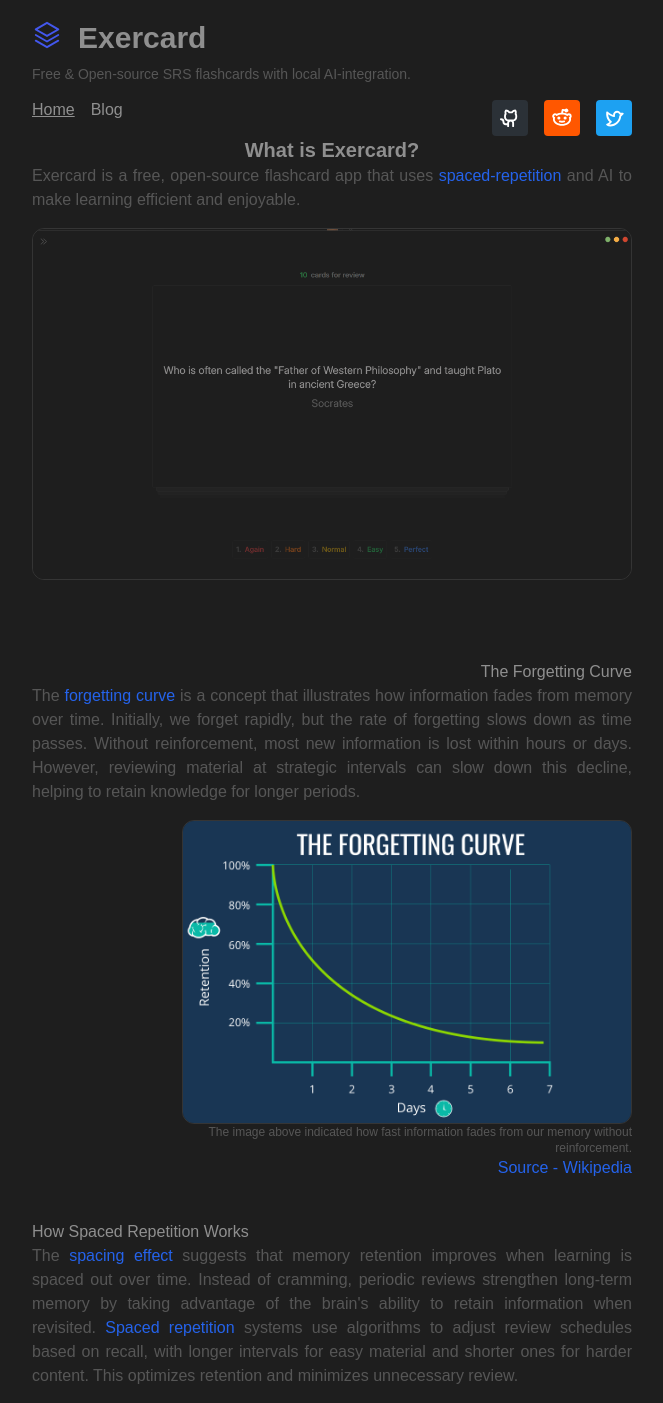
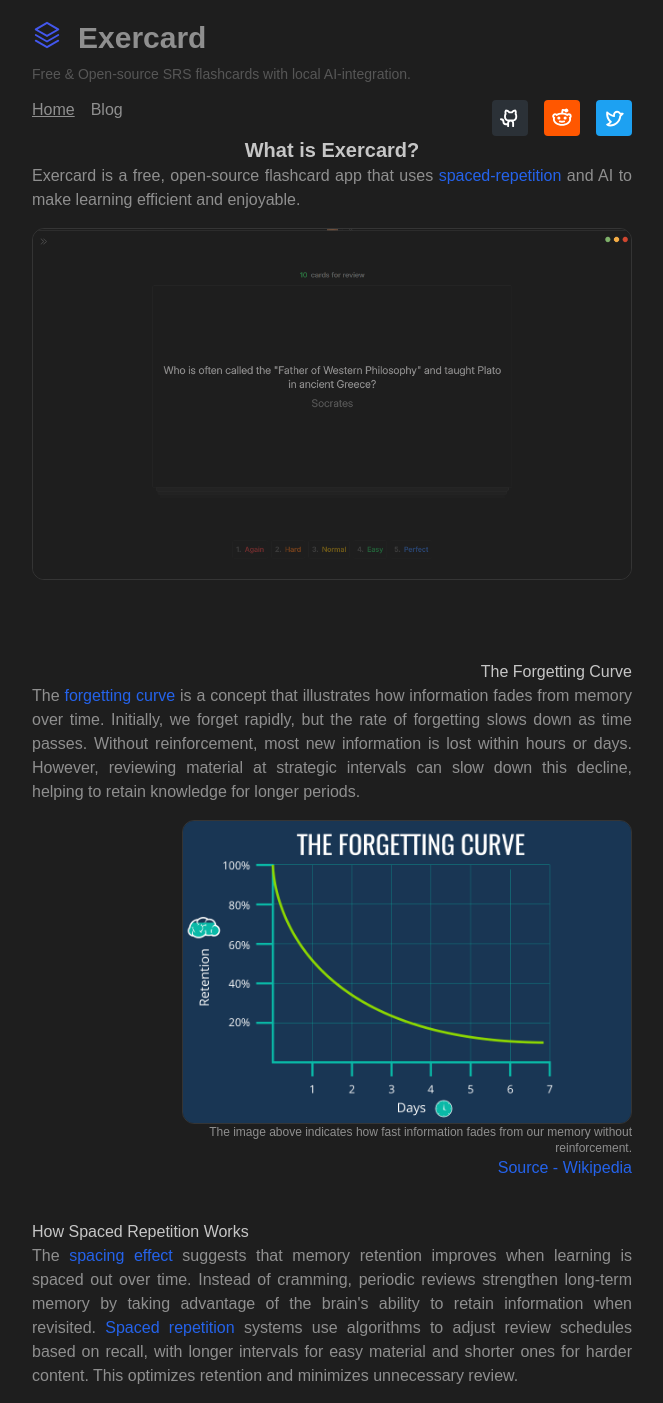
Before and after one commit to eben-vranken/exercard-web, a Next.js app: page / in a window 1280 px wide. Shown: the top 1403 px of the page, without its empty margins (308-971 px from the left). Built offline with nearby package versions, Linux system fonts and the light colour scheme; no server answers.

Commit message:
Removed text-light from body paragraphs and highlighted headers more

```diff
--- a/app/page.tsx
+++ b/app/page.tsx
@@ -11,9 +11,9 @@
       <article className="flex flex-col gap-y-4 text-center mb-10">
         <section>
           <header>
-            <h1 className="font-bold text-xl">What is Exercard?</h1>
+            <h1 className="font-bold text-xl text-main">What is Exercard?</h1>
           </header>
-          <p className="text-light text-justify">
+          <p className="text-justify">
             Exercard is a free, open-source flashcard app that uses <Link href={"https://en.wikipedia.org/wiki/Spaced_repetition"} target="_blank" className="text-blue-600">spaced-repetition</Link> and AI to make learning efficient and enjoyable.
           </p>
         </section>
@@ -25,14 +25,14 @@
       <article className="flex flex-col items-end gap-y-4 text-justify">
         <section>
           <header className="text-right">
-            <h1>The Forgetting Curve</h1>
+            <h1 className="text-main">The Forgetting Curve</h1>
           </header>
-          <p className="text-light">
+          <p>
             The <Link href={'https://en.wikipedia.org/wiki/Forgetting_curve'} target="_blank" className="text-blue-600">forgetting curve</Link> is a concept that illustrates how information fades from memory over time. Initially, we forget rapidly, but the rate of forgetting slows down as time passes. Without reinforcement, most new information is lost within hours or days. However, reviewing material at strategic intervals can slow down this decline, helping to retain knowledge for longer periods.</p>
         </section>
         <figure className="w-3/4 flex flex-col text-right">
           <Image src={the_forgetting_curve} alt="Spacing Effect" className="border border-white/10 rounded-xl" />
-          <span className="text-light text-xs">The image above indicated how fast information fades from our memory without reinforcement. </span>
+          <span className="text-xs">The image above indicates how fast information fades from our memory without reinforcement. </span>
           <Link href={'https://en.wikipedia.org/wiki/Forgetting_curve'} target="_blank" className="text-blue-600">Source - Wikipedia</Link>
         </figure>
       </article>
@@ -40,9 +40,9 @@
       <article className="flex flex-col text-justify gap-y-4">
         <section>
           <header>
-            <h1>How Spaced Repetition Works</h1>
+            <h1 className="text-main">How Spaced Repetition Works</h1>
           </header>
-          <p className="text-light">
+          <p>
             The <Link href={'https://en.wikipedia.org/wiki/Spacing_effect'} target="_blank" className="text-blue-600">spacing effect</Link> suggests that memory retention improves when learning is spaced out over time. Instead of cramming, periodic reviews strengthen long-term memory by taking advantage of the brain&apos;s ability to retain information when revisited. <Link href={'https://en.wikipedia.org/wiki/Spaced_repetition'} target="_blank" className="text-blue-600">Spaced repetition</Link> systems use algorithms to adjust review schedules based on recall, with longer intervals for easy material and shorter ones for harder content. This optimizes retention and minimizes unnecessary review.          </p>
         </section>
         <figure className="w-3/4">
@@ -50,8 +50,6 @@
           <Link href={'https://thedecisionlab.com/biases/spacing-effect/'} target="_blank" className="text-blue-600">Source - Dan Pilat & Dr. Sekoul Krastev</Link>
         </figure>
       </article>
-
-
     </main>
   );
 }
```
